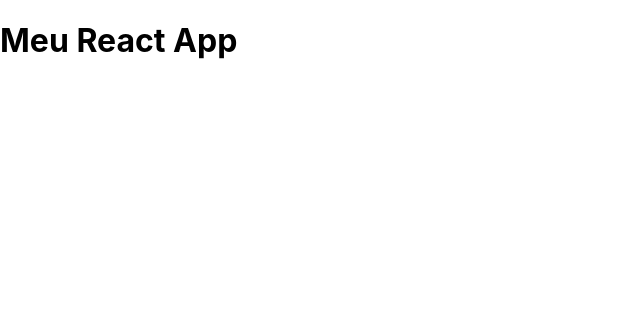
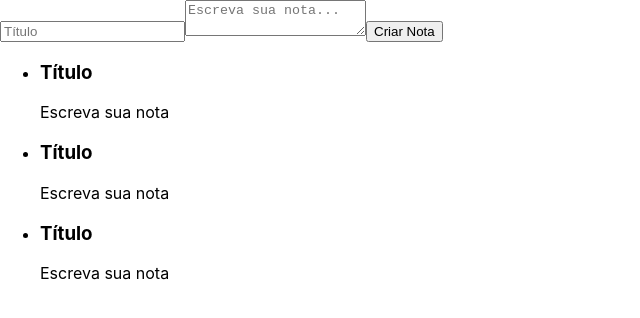
Before and after one commit to gabireze/gerenciador-de-notas-react-alura, a React (Create React App) app: page / in a window 1280 px wide. Shown: the top 318 px of the page, without its empty margins (0-640 px from the left). Built offline with nearby package versions, Linux system fonts and the light colour scheme; the HTML template or start-up script is replaced by a standard one.

Commit message:
creating my first component

```diff
--- a/src/App.js
+++ b/src/App.js
@@ -1,6 +1,15 @@
+import ListaDeNotas from "./components/ListaDeNotas.jsx";
+
 function App() {
   return (
-<h1>Meu React App</h1>
+    <section>
+      <form>
+        <input type="text" placeholder="Título"></input>
+        <textarea placeholder="Escreva sua nota..."></textarea>
+        <button>Criar Nota</button>
+      </form>
+      <ListaDeNotas />
+    </section>
   );
 }
 
--- /dev/null
+++ b/src/components/ListaDeNotas.jsx
@@ -0,0 +1,40 @@
+import { Component } from "react";
+
+export default class ListaDeNotas extends Component {
+  render() {
+    return (
+      <section>
+        <ul>
+          <li>
+            <section>
+              <header>
+                <h3>Título</h3>
+              </header>
+              <p>Escreva sua nota</p>
+            </section>
+          </li>
+        </ul>
+        <ul>
+          <li>
+            <section>
+              <header>
+                <h3>Título</h3>
+              </header>
+              <p>Escreva sua nota</p>
+            </section>
+          </li>
+        </ul>
+        <ul>
+          <li>
+            <section>
+              <header>
+                <h3>Título</h3>
+              </header>
+              <p>Escreva sua nota</p>
+            </section>
+          </li>
+        </ul>
+      </section>
+    );
+  }
+}
```
